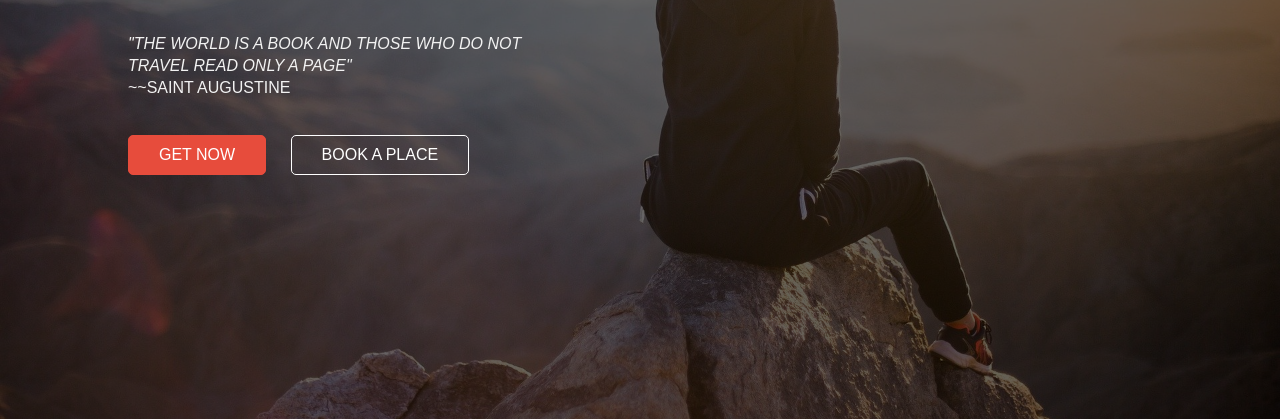
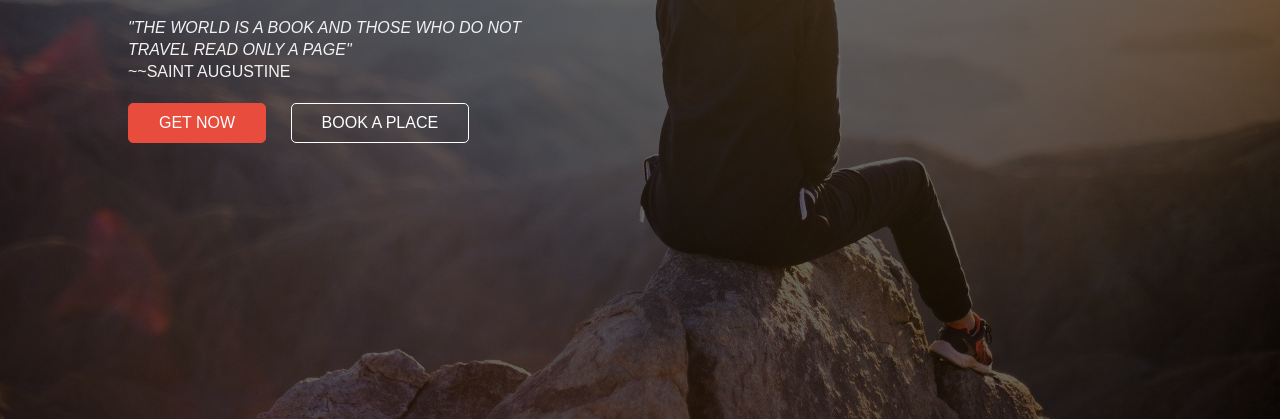
Before and after one commit to NairobiSheikh/landing-page, a plain HTML site: page index.html in a window 1280 px wide. Shown: the part 381-800 px from the top of the page. Drawn offline with Linux system fonts and the light colour scheme.

Commit message:
Add some code in css.

```diff
--- a/main.css
+++ b/main.css
@@ -1,5 +1,5 @@
 
-body {
+*, body {
   margin: 0;
   padding: 0;
   font-family: sans-serif
```
